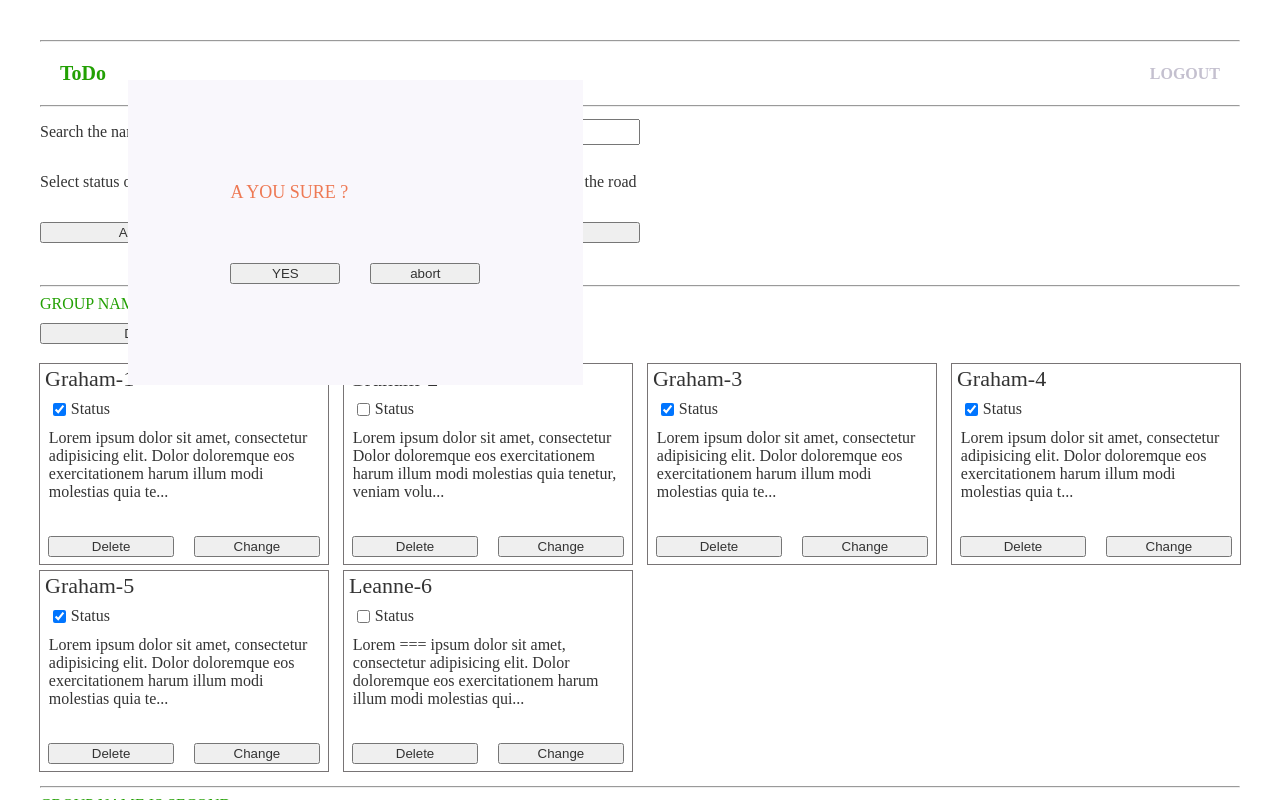
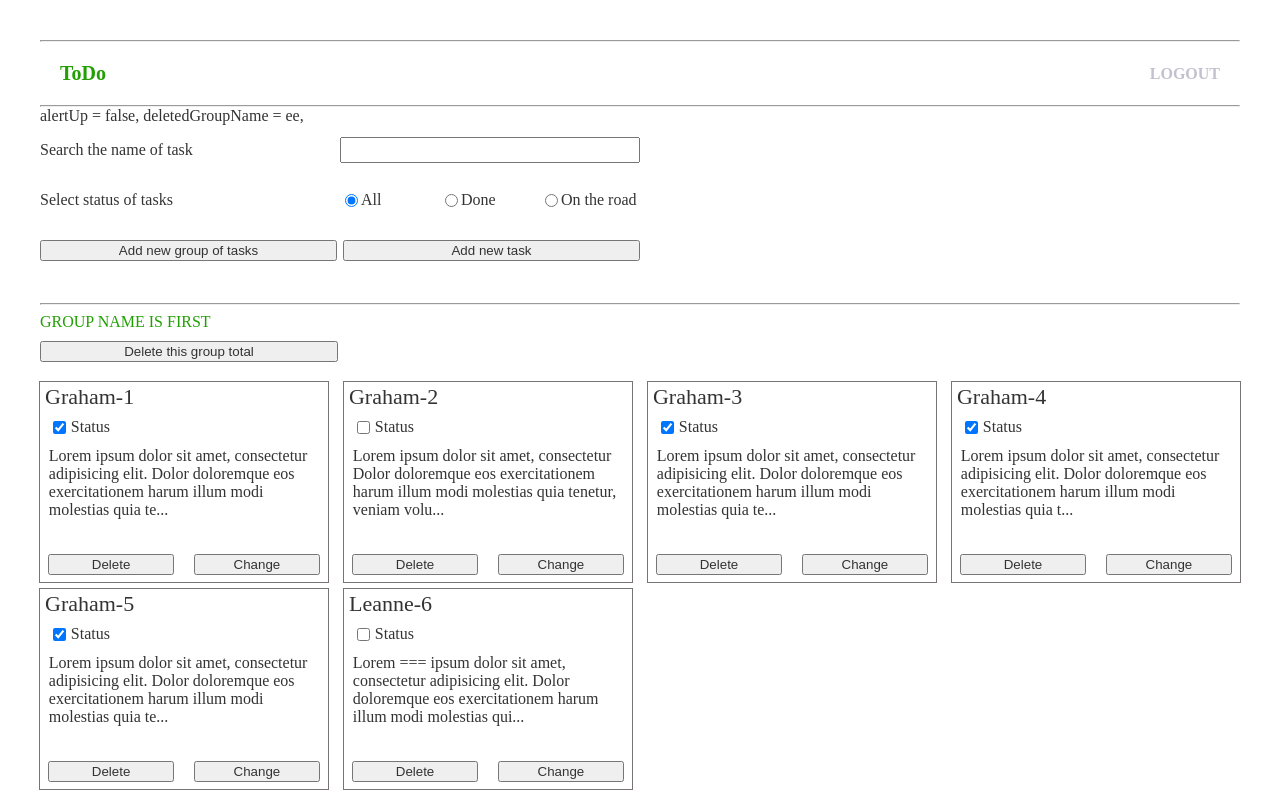
Before and after one commit to Borissenko/Task--ToDo_book, a Vue app: page / in a window 1280 px wide. Both pictures are taken after typing "Sample", "Sample" into the empty fields and a click on the button "Log in". Shown: the top 800 px of the page. Built offline with nearby package versions, Linux system fonts and the light colour scheme.

Commit message:
run alert 1/5

```diff
--- a/src/components/alert.vue
+++ b/src/components/alert.vue
@@ -1,5 +1,6 @@
 <template>
   <div class="alert">
+    {{alertRun}}
     <div class="alert__title">
       A you sure ?
     </div>
@@ -15,12 +16,22 @@
   import {mapMutations, mapActions} from 'vuex'
 
   export default {
-    // methods: {
-    //   ...mapMutations({
-    //     ALERT_YES: 'ALERT_YES',
-    //     ALERT_ABORT: 'ALERT_ABORT'
-    //   })
-    // }
+    props: {
+      deletedGroupName: {
+        type: String,
+        required: true
+      },
+      deleteFunction: {
+        type: Function,
+        required: true
+      },
+      alertUp: {
+        type: Boolean,
+        required: true
+      }
+    },
+    methods: {
+    }
   }
 </script>
 
--- a/src/views/ToDo.vue
+++ b/src/views/ToDo.vue
@@ -1,5 +1,7 @@
 <template>
   <div>
+    alertUp = {{alertUp}},
+    deletedGroupName = {{deletedGroupName}},
     <bar @changeFilter="changeFilter"/>
 
     <div v-for="(groupName, ind) in ACCEPT_GROUP_NAMES"
@@ -11,7 +13,9 @@
         <div class="carts-group__name">
           Group name is {{groupName}}
         </div>
-        <button @click="DELETE_GROUP(groupName)" class="carts-group__btn">Delete this group total</button>
+        <button @click="alertRun(groupName)" class="carts-group__btn">
+          Delete this group total
+        </button>
       </div>
       <div class="carts-group__items">
         <cart v-for="(item, ind) in ACCEPT_FILTRED_DATA(filters).filter(it => it.groupName === groupName)"
@@ -22,7 +26,10 @@
       </div>
     </div>
 
-    <alert/>
+<!--    <alert :deletedGroupName="deletedGroupName"-->
+<!--           :deleteFunction="DELETE_GROUP"-->
+<!--           v-if="alertUp"-->
+<!--    />-->
   </div>
 </template>
 
@@ -42,7 +49,9 @@
       filters: {
         name: '',
         status: 'all'
-      }
+      },
+      deletedGroupName: 'ee',
+      alertUp: false
     }),
     computed: {
       ...mapGetters([
@@ -63,6 +72,10 @@
       },
       onMakeItem(id) {
         this.$router.push({name: 'Add', query: {point: id}})
+      },
+      alertRun(groupName) {
+        this.deletedGroupName = groupName
+        this.alertUp = true
       }
     },
     created() {
```
